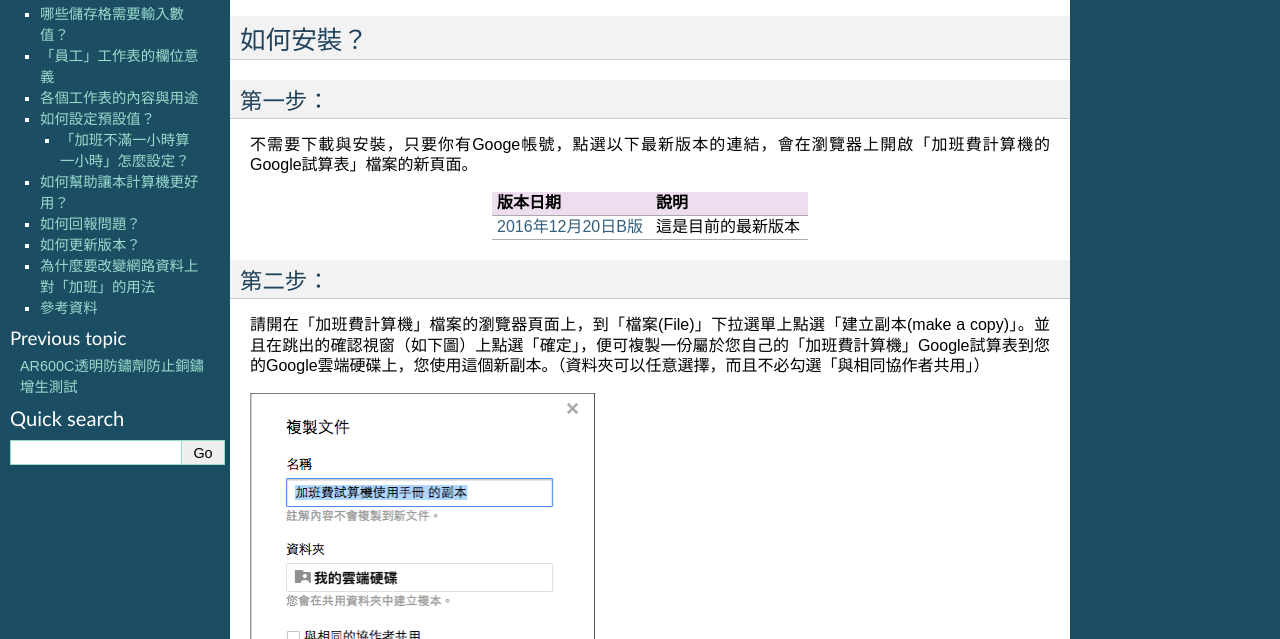
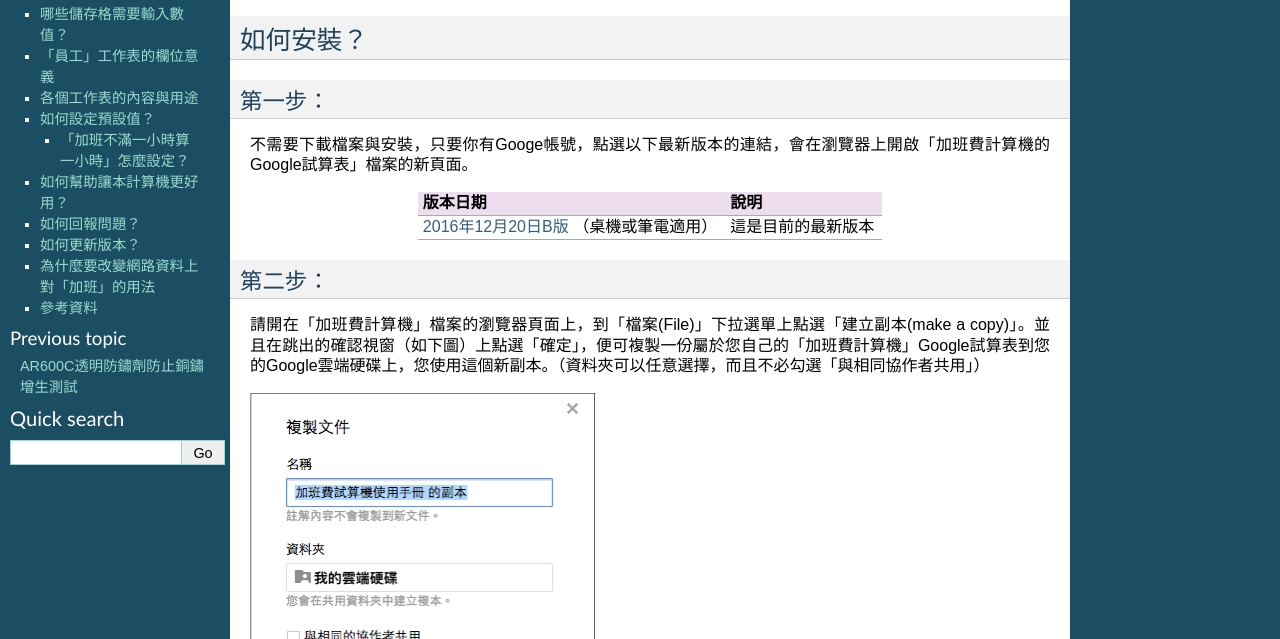
Before and after one commit to rexiap/neusauber, a Sphinx documentation site: the page built from docs/projects/overtimepaycal.rst, in a window 1280 px wide and 900 px high, cut to the strip 261-900 px from the top of the window. Built offline with Sphinx 7.4.7, drawn with Linux system fonts in a browser that asks for light colours.

Commit message:
Google Docs reST Editor@2016-12-21 21:35:44

```diff
--- a/docs/projects/overtimepaycal.rst
+++ b/docs/projects/overtimepaycal.rst
@@ -21,14 +21,14 @@
 第一步：
 --------
 
-不需要下載與安裝，只要你有Googe帳號，點選以下最新版本的連結，會在瀏覽器上開啟「加班費計算機的Google試算表」檔案的新頁面。
+不需要下載檔案與安裝，只要你有Googe帳號，點選以下最新版本的連結，會在瀏覽器上開啟「加班費計算機的Google試算表」檔案的新頁面。
 
 
-+-----------+------------------+
-|版本日期   |說明              |
-+===========+==================+
-|\ |LINK1|\ |這是目前的最新版本|
-+-----------+------------------+
++------------------------------+------------------+
+|版本日期                      |說明              |
++==============================+==================+
+|\ |LINK1|\  （桌機或筆電適用）|這是目前的最新版本|
++------------------------------+------------------+
 
 .. _h174fb648377959437b5c1f697c1c40:
 
```
